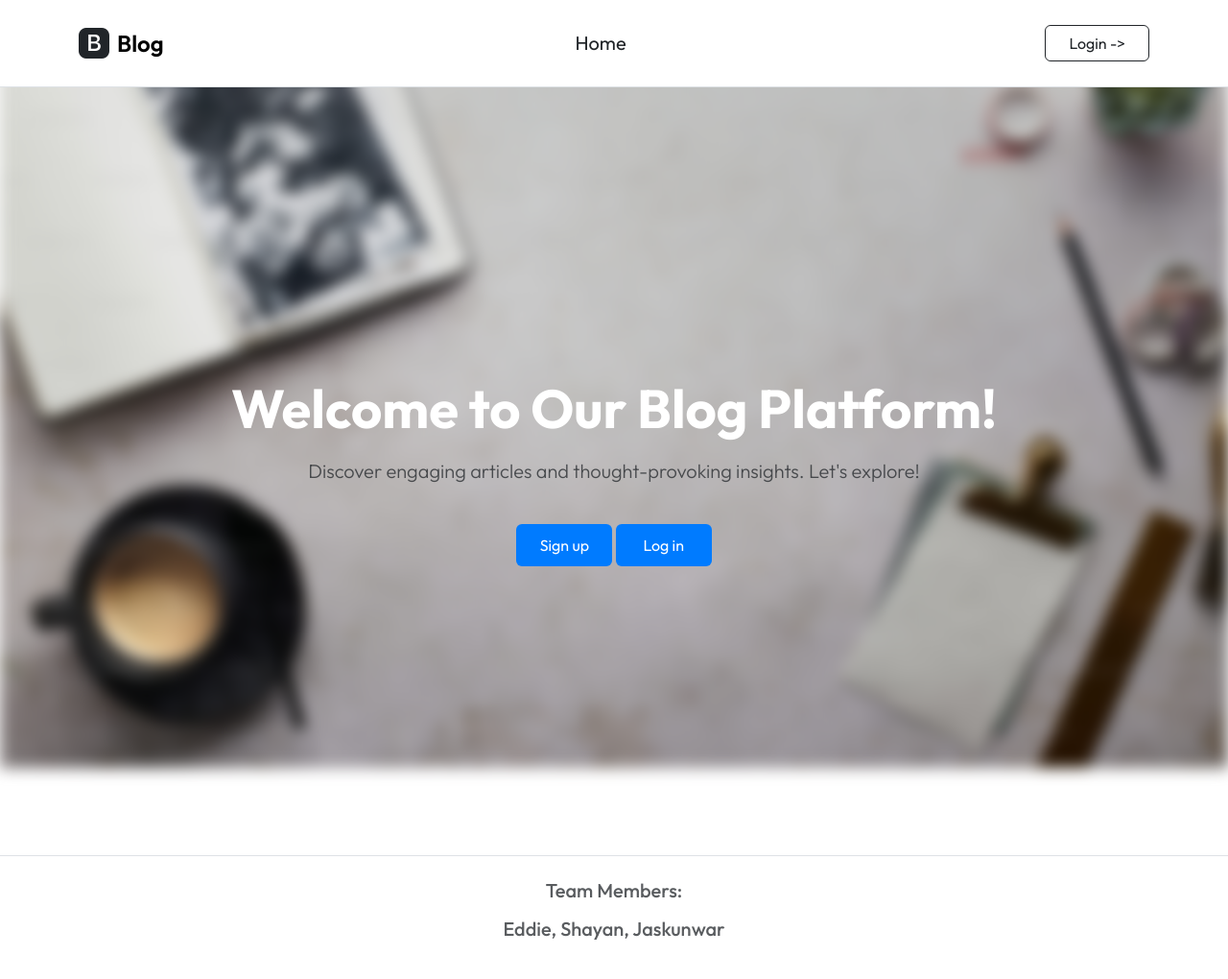
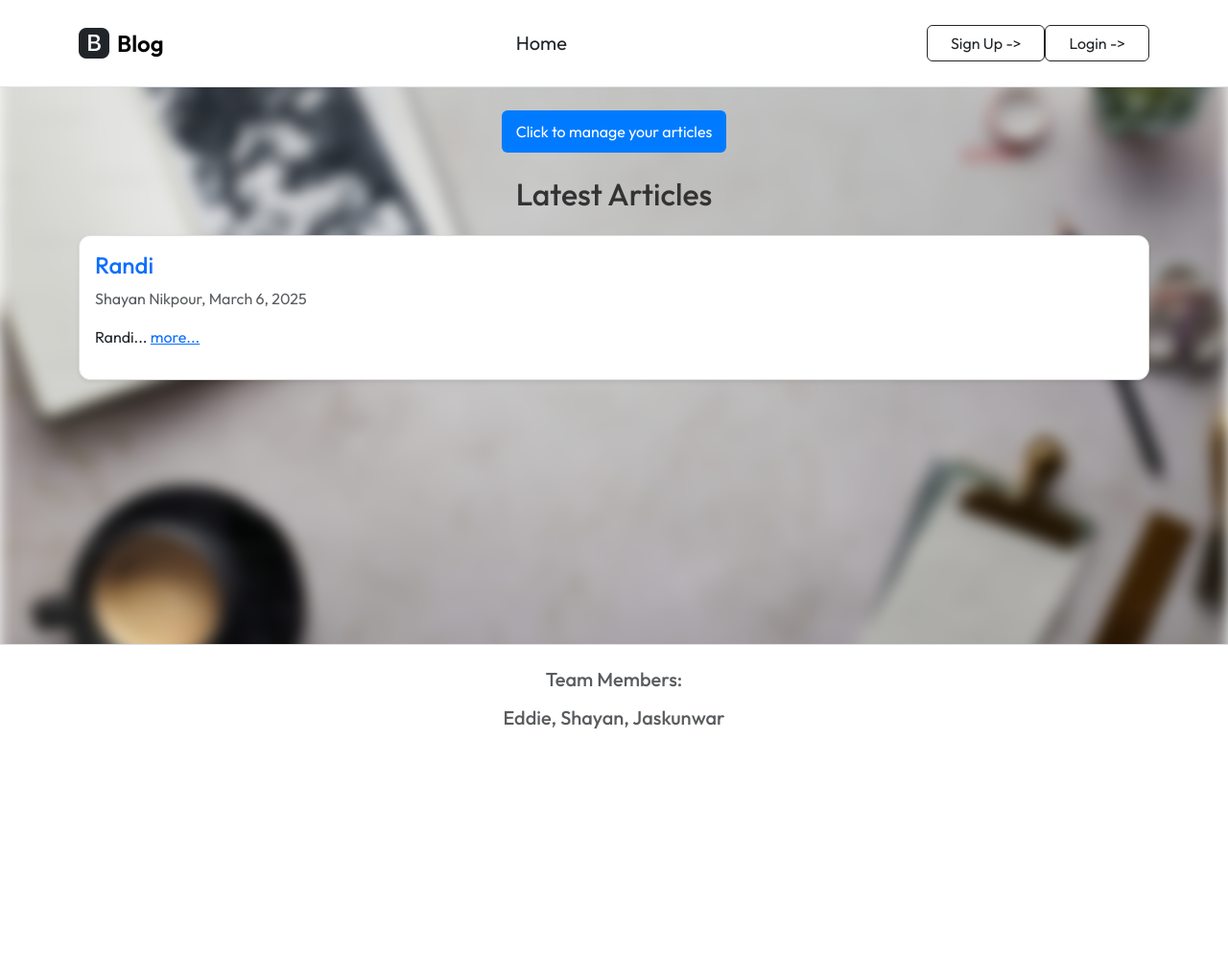
Before and after one commit to shayannikpour/Blog, a PHP site: page / in a window 1280 px wide. Shown: the whole page at 96% size. After the commit the page ends 759 px from the top, so only its background shows below. Run offline with PHP 8.4, Linux system fonts and the light colour scheme; data comes from the database, SQL or seed files in the repository.

Commit message:
Anonymouse user functionality implemented

```diff
--- a/inc/inc_header.php
+++ b/inc/inc_header.php
@@ -57,7 +57,12 @@
                         <a class="btn btn-outline-dark px-4" href="logout.php">
                             Logout ->
                         </a>
-                    <?php } else { ?>
+                    <?php }
+                    else
+                    { ?>
+                        <a class="btn btn-outline-dark px-4" href="register.php">
+                            Sign Up ->
+                        </a>
                         <a class="btn btn-outline-dark px-4" href="login.php">
                             Login ->
                         </a>
--- a/index.php
+++ b/index.php
@@ -1,51 +1,99 @@
+<?php
+session_start();
+$db = new SQLite3('info.db');
+
+// Set the default timezone to Pacific Standard Time
+date_default_timezone_set('America/Los_Angeles');
+
+// This section below is comments it out because it lets the users viuew articles without logging in
+// if (!isset($_SESSION['username'])) {
+//     header("Location: login.php");
+//     exit();
+// }
+
+// $username = $_SESSION['username'];
+
+// Get the current date
+$current_date = date('Y-m-d');
+
+// Fetch articles that are within the visibility window
+$query = "SELECT Articles.*, Users.FirstName, Users.LastName
+          FROM Articles
+          JOIN Users ON Articles.ContributerUsername = Users.Username
+          WHERE StartDate <= '$current_date' AND EndDate >= '$current_date'
+          ORDER BY CreateDate DESC";
+
+$results = $db->query($query);
+?>
+
 <?php include('./inc/inc_header.php'); ?>
 
-<?php
-$db = new SQLite3('info.db');
-$version = $db->querySingle('SELECT SQLITE_VERSION()');
-// echo "<br />version: " . $version . "<br />";
+<!-- Blurred background -->
+<div class="background-blur"></div>
+
+<!-- Admin Button (Moved to top of page) -->
+<?php if (isset($_SESSION['role']) && $_SESSION['role'] == 'Admin') { ?>
+    <div class="container mt-4">
+        <div class="text-center">
+            <a href="admin.php" class="btn btn-danger btn-lg">Admin Panel</a>
+        </div>
+    </div>
+<?php } ?>
+
+<!-- Write Article Button -->
+<div class="container mt-4">
+    <div class="text-center">
+        <a href="write.php" class="btn btn-primary btn-lg">Click to manage your articles</a>
+    </div>
+</div>
+
+<div class="container mt-4">
+    <h2 class="text-center mb-4">Latest Articles</h2>
+
+    <?php while ($row = $results->fetchArray(SQLITE3_ASSOC)) { ?>
+        <div class="card mb-3 p-3 shadow-sm">
+            <!-- Article Title -->
+            <h4 class="text-primary"><?= htmlspecialchars($row['ArticleTitle']) ?></h4>
+
+            <!-- Author & Date -->
+            <p class="text-muted">
+                <?= htmlspecialchars($row['FirstName'] . ' ' . $row['LastName']) ?>, <?= date("F j, Y", strtotime($row['CreateDate'])) ?>
+            </p>
 
 
-$SQL_create_table = "CREATE TABLE IF NOT EXISTS Users (
-    Username VARCHAR(255) NOT NULL PRIMARY KEY,
-    Password VARCHAR(255) NOT NULL,
-    FirstName VARCHAR(50) NOT NULL,
-    LastName VARCHAR(50) NOT NULL,
-    RegistrationDate DATETIME DEFAULT CURRENT_TIMESTAMP,
-    IsApproved BOOLEAN DEFAULT 0,
-    Role VARCHAR(20) DEFAULT 'Contributor'
-);
-CREATE TABLE IF NOT EXISTS Articles (
-    ArticleId INTEGER PRIMARY KEY AUTOINCREMENT,
-    ArticleTitle VARCHAR(80),
-    ArticleBody VARCHAR(500),
+            <!-- Article Preview -->
+            <p>
+                <span id="preview_<?= $row['ArticleId'] ?>">
+                    <?= htmlspecialchars(substr($row['ArticleBody'], 0, 100)) ?>...
+                </span>
+                <span id="full_<?= $row['ArticleId'] ?>" style="display: none;">
+                    <?= nl2br(htmlspecialchars($row['ArticleBody'])) ?>
+                </span>
+                <a href="javascript:void(0);" class="text-primary" onclick="toggleArticle(<?= $row['ArticleId'] ?>)">
+                    <span id="toggle_<?= $row['ArticleId'] ?>">more...</span>
+                </a>
+            </p>
+        </div>
+    <?php } ?>
+</div>
 
-    CreateDate DATE,
-    StartDate DATE,
-    EndDate DATE,
+<!-- JavaScript for Expand/Collapse -->
+<script>
+    function toggleArticle(id) {
+        let preview = document.getElementById("preview_" + id);
+        let fullText = document.getElementById("full_" + id);
+        let toggleLink = document.getElementById("toggle_" + id);
 
-    ContributerUsername VARCHAR(80)
-);";
-
-
-
-$db->exec($SQL_create_table);
-
-?>
-
-<!-- Hey -->
-
-<div class="background-blur"></div> <!-- Blurred background -->
-
-<section class="vh-100 d-flex align-items-center justify-content-center text-center">
-    <div class="container">
-        <h1 class="display-4 fw-bold">Welcome to Our Blog Platform!</h1>
-        <p class="lead text-muted mt-3">Discover engaging articles and thought-provoking insights. Let's explore!</p>
-        <a href="register.php" class="btn btn-primary btn-lg mt-4" style="width: 100px;">Sign up</a>
-<!-- </br> -->
-        <a href="login.php" class="btn btn-primary btn-lg mt-4" style="width: 100px;">Log in</a>
-    </div>
-</section>
-
+        if (fullText.style.display === "none") {
+            preview.style.display = "none";
+            fullText.style.display = "inline";
+            toggleLink.innerText = " less";
+        } else {
+            preview.style.display = "inline";
+            fullText.style.display = "none";
+            toggleLink.innerText = "more...";
+        }
+    }
+</script>
 
 <?php include('./inc/inc_footer.php'); ?>
```
Also changed, not shown: home.php (deleted, +0 -98 lines).
